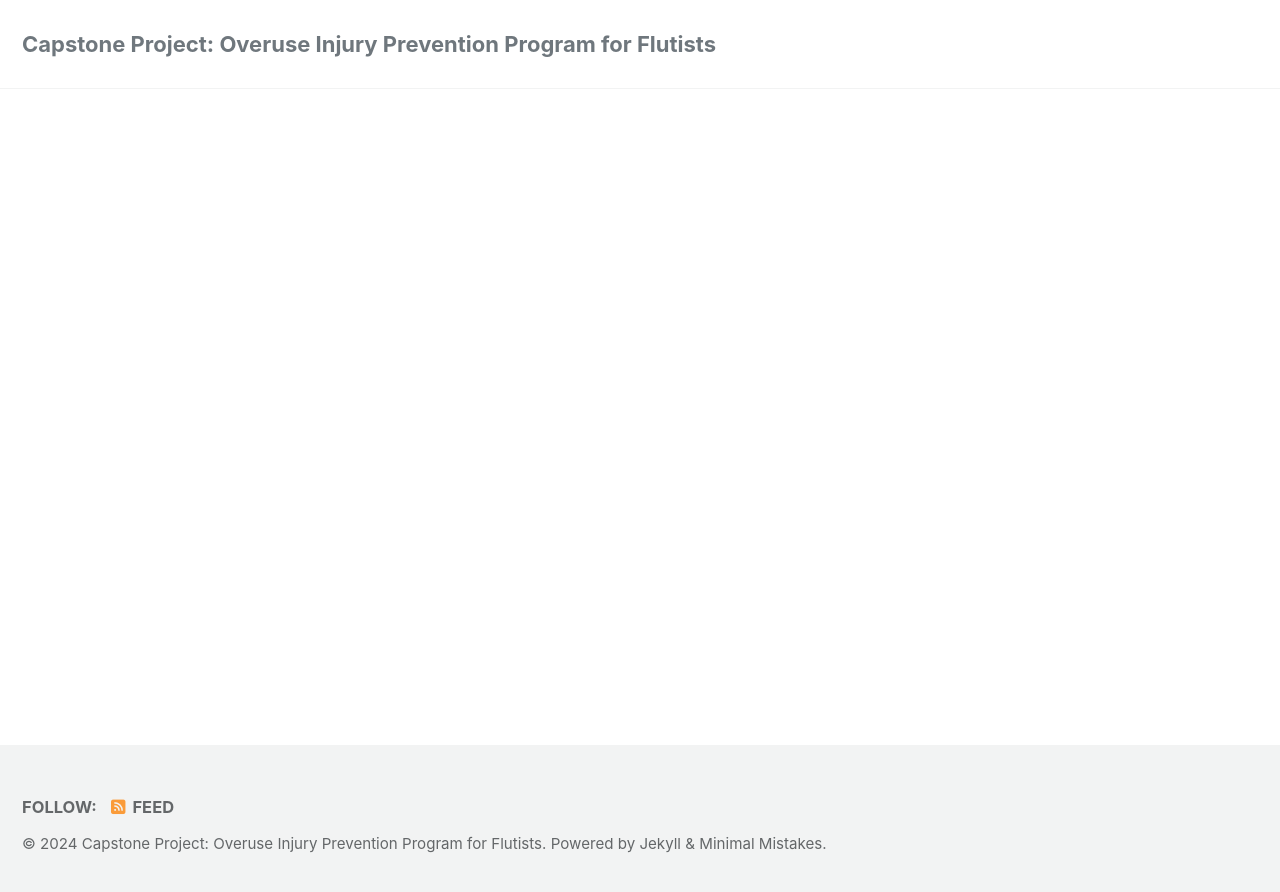
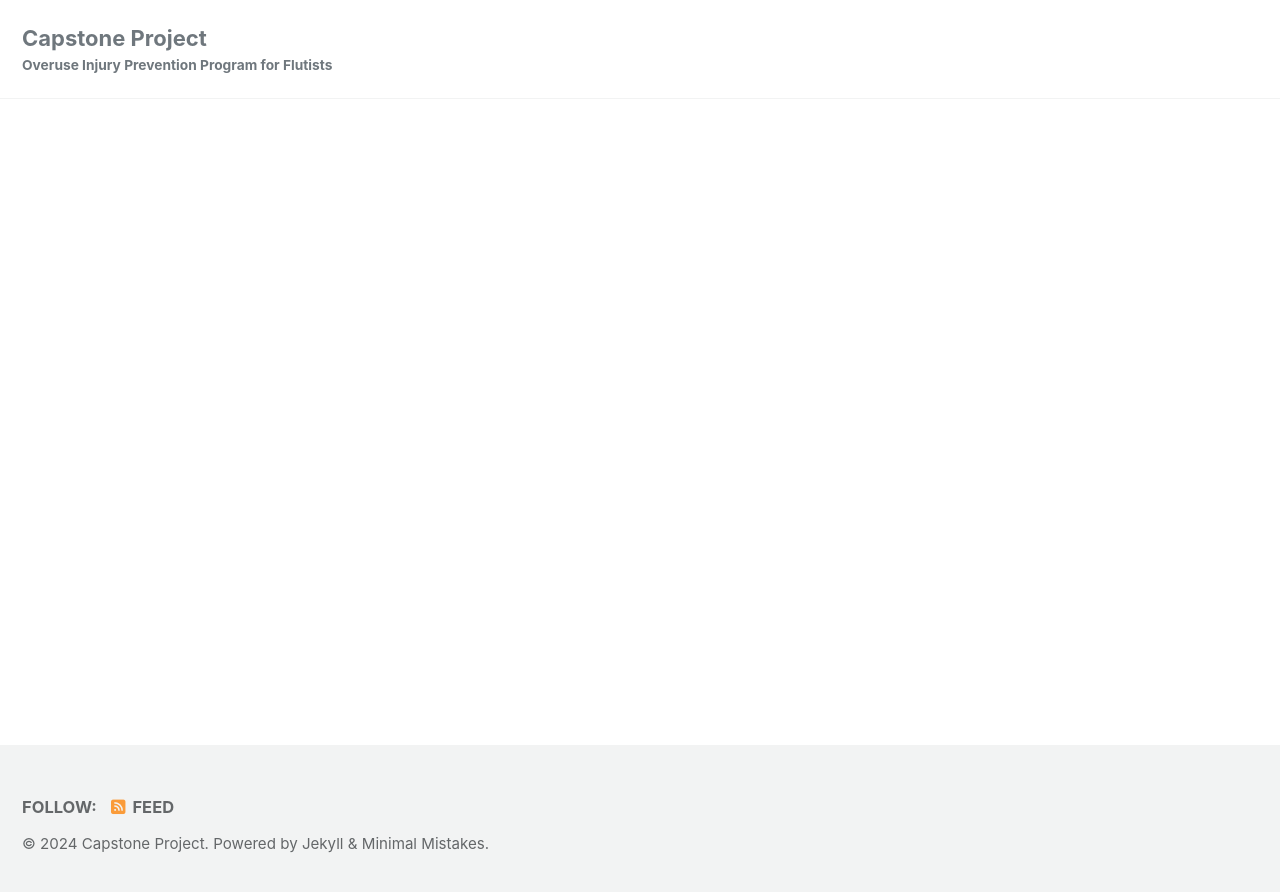
Before and after one commit to jkimOTD/old_site, a Jekyll site: the page built from index.html, in a window 1280 px wide. Shown: the top 892 px of the page. Built offline with Jekyll 4.4.1, drawn with Linux system fonts in a browser that asks for light colours; cached includes are drawn as plain includes; the list of posts is cut into pages by our own code; part of the change alters nothing that is shown.

Commit message:
updated title and subtitle

```diff
--- a/_config.yml
+++ b/_config.yml
@@ -16,9 +16,9 @@ minimal_mistakes_skin    : "default" # "air", "aqua", "contrast", "dark", "dirt"
 
 # Site Settings
 locale                   : "en-US"
-title                    : "Capstone Project: Overuse Injury Prevention Program for Flutists"
+title                    : "Capstone Project"
 title_separator          : "-"
-subtitle                 : # site tagline that appears below site title in masthead
+subtitle                 : "Overuse Injury Prevention Program for Flutists"
 name                     : "Your Name"
 description              : "An amazing website."
 url                      : # the base hostname & protocol for your site e.g. "https://mmistakes.github.io"
```
